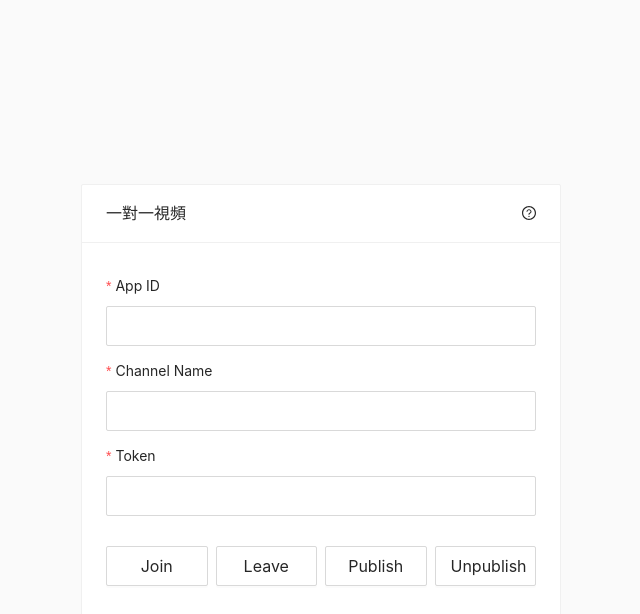
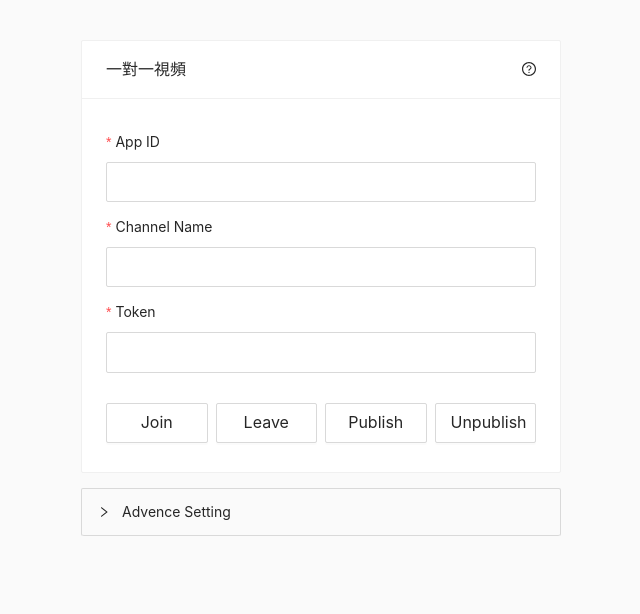
Before and after one commit to summerchen0101/Agora-Video-Call, a React app: page / in a window 1280 px wide. Shown: the top 614 px of the page, without its empty margins (319-959 px from the left). Built offline with nearby package versions, Linux system fonts and the light colour scheme.

Commit message:
advanceForm

```diff
--- a/package.json
+++ b/package.json
@@ -18,6 +18,8 @@
     "@types/numeral": "^0.0.28",
     "@types/react": "16.9.49",
     "@types/react-dom": "16.9.8",
+    "agora-rtc-sdk": "^3.2.3",
+    "agoran-awe": "^1.1.2",
     "antd": "^4.6.5",
     "axios": "^0.20.0",
     "bootstrap": "^4.5.3",
--- /dev/null
+++ b/src/components/AdvanceForm.tsx
@@ -0,0 +1,79 @@
+import React from 'react';
+import { Select, Form, Input, Radio, Row, Col } from 'antd';
+import { QuestionCircleOutlined } from '@ant-design/icons';
+import { useDispatch } from 'react-redux';
+import {
+  setUid,
+  setCamara,
+  setMicrophone,
+  setResolution,
+  setMode,
+  setCodec,
+} from '@/store/reducer';
+import AgoraRTC from '@/utils/AgoraEnhancer';
+import FormWrapper from './FormWrapper';
+
+const { Option } = Select;
+
+const App: React.FC = () => {
+  const dispatch = useDispatch();
+  const handleChange = () => {
+    /**/
+  };
+  const modeOptions = ['live', 'rtc'];
+  const codecOptions = ['h264', 'vp8'];
+  return (
+    <FormWrapper
+      name="advance"
+      initialValues={{ remember: true }}
+      size="large"
+      layout="vertical"
+    >
+      <Form.Item label="UID" name="uid">
+        <Input onBlur={(e) => dispatch(setUid(e.target.value))} />
+      </Form.Item>
+
+      <Form.Item label="Camara" name="camara">
+        <Select defaultValue="1" onChange={(value) => setCamara(value)}>
+          <Option value="1">default</Option>
+        </Select>
+      </Form.Item>
+      <Form.Item label="Microphone" name="microphone">
+        <Select defaultValue="1" onChange={(value) => setMicrophone(value)}>
+          <Option value="1">default</Option>
+        </Select>
+      </Form.Item>
+      <Form.Item label="Camara Resolution" name="resolution">
+        <Select defaultValue="1" onChange={(value) => setResolution(value)}>
+          <Option value="1">default</Option>
+        </Select>
+      </Form.Item>
+      <Form.Item label="Mode" name="mode">
+        <Radio.Group
+          defaultValue="live"
+          onChange={(e) => setMode(e.target.value)}
+        >
+          {modeOptions.map((value) => (
+            <Radio.Button key={value} value={value}>
+              {value}
+            </Radio.Button>
+          ))}
+        </Radio.Group>
+      </Form.Item>
+      <Form.Item label="Codec" name="codec">
+        <Radio.Group
+          defaultValue="h264"
+          onChange={(e) => setCodec(e.target.value)}
+        >
+          {codecOptions.map((value) => (
+            <Radio.Button key={value} value={value}>
+              {value}
+            </Radio.Button>
+          ))}
+        </Radio.Group>
+      </Form.Item>
+    </FormWrapper>
+  );
+};
+
+export default App;
--- a/src/components/App.tsx
+++ b/src/components/App.tsx
@@ -1,79 +1,31 @@
 import React from 'react';
-import { Card, Form, Input, Button, Row, Col } from 'antd';
+import { Card, Collapse } from 'antd';
 import { QuestionCircleOutlined } from '@ant-design/icons';
+import BasicFrom from './BasicForm';
+import AdvanceForm from './AdvanceForm';
 import styled from 'styled-components';
-import { useDispatch } from 'react-redux';
-import { setAppID, setChannel, setToken } from '@/store/reducer';
 
-const FormWrapper = styled(Form)`
-  .ant-form-item {
-    margin-bottom: 5px;
-    .ant-form-item-label {
-      padding-bottom: 0;
-    }
-    &.form-footer {
-      margin-top: 30px;
-    }
-  }
+const { Panel } = Collapse;
+
+const CardWrapper = styled(Card)`
+  width: 480px;
+  background-color: #fff;
+  margin-top: 40px;
+  margin-bottom: 15px;
 `;
 
 const App: React.FC = () => {
-  const dispatch = useDispatch();
   return (
-    <Card
-      title="一對一視頻"
-      extra={<QuestionCircleOutlined />}
-      style={{ width: 480, backgroundColor: '#fff' }}
-    >
-      <FormWrapper
-        name="basic"
-        initialValues={{ remember: true }}
-        size="large"
-        layout="vertical"
-        // onFinish={onFinish}
-        // onFinishFailed={onFinishFailed}
-      >
-        <Form.Item
-          label="App ID"
-          name="app-id"
-          rules={[{ required: true, message: 'Please input App ID!' }]}
-        >
-          <Input onBlur={(e) => dispatch(setAppID(e.target.value))} />
-        </Form.Item>
-
-        <Form.Item
-          label="Channel Name"
-          name="cannel"
-          rules={[{ required: true, message: 'Please input Cannel Name!' }]}
-        >
-          <Input onBlur={(e) => dispatch(setChannel(e.target.value))} />
-        </Form.Item>
-        <Form.Item
-          label="Token"
-          name="token"
-          rules={[{ required: true, message: 'Please input the Token!' }]}
-        >
-          <Input onBlur={(e) => dispatch(setToken(e.target.value))} />
-        </Form.Item>
-
-        <Form.Item className="form-footer">
-          <Row gutter={8}>
-            <Col span={6}>
-              <Button block>Join</Button>
-            </Col>
-            <Col span={6}>
-              <Button block>Leave</Button>
-            </Col>
-            <Col span={6}>
-              <Button block>Publish</Button>
-            </Col>
-            <Col span={6}>
-              <Button block>Unpublish</Button>
-            </Col>
-          </Row>
-        </Form.Item>
-      </FormWrapper>
-    </Card>
+    <>
+      <CardWrapper title="一對一視頻" extra={<QuestionCircleOutlined />}>
+        <BasicFrom />
+      </CardWrapper>
+      <Collapse>
+        <Panel header="Advence Setting" key="1">
+          <AdvanceForm />
+        </Panel>
+      </Collapse>
+    </>
   );
 };
 
--- /dev/null
+++ b/src/components/BasicForm.tsx
@@ -0,0 +1,69 @@
+import React from 'react';
+import { Card, Form, Input, Button, Row, Col } from 'antd';
+import { QuestionCircleOutlined } from '@ant-design/icons';
+import styled from 'styled-components';
+import { useDispatch } from 'react-redux';
+import { setAppID, setChannel, setToken } from '@/store/reducer';
+import AgoraRTC from '@/utils/AgoraEnhancer';
+import FormWrapper from './FormWrapper';
+
+const App: React.FC = () => {
+  const dispatch = useDispatch();
+  const onJoin = () => {
+    /**/
+  };
+  return (
+    <FormWrapper
+      name="basic"
+      initialValues={{ remember: true }}
+      size="large"
+      layout="vertical"
+      // onFinish={onFinish}
+      // onFinishFailed={onFinishFailed}
+    >
+      <Form.Item
+        label="App ID"
+        name="app-id"
+        rules={[{ required: true, message: 'Please input App ID!' }]}
+      >
+        <Input onBlur={(e) => dispatch(setAppID(e.target.value))} />
+      </Form.Item>
+
+      <Form.Item
+        label="Channel Name"
+        name="cannel"
+        rules={[{ required: true, message: 'Please input Cannel Name!' }]}
+      >
+        <Input onBlur={(e) => dispatch(setChannel(e.target.value))} />
+      </Form.Item>
+      <Form.Item
+        label="Token"
+        name="token"
+        rules={[{ required: true, message: 'Please input the Token!' }]}
+      >
+        <Input onBlur={(e) => dispatch(setToken(e.target.value))} />
+      </Form.Item>
+
+      <Form.Item className="form-footer">
+        <Row gutter={8}>
+          <Col span={6}>
+            <Button block onClick={onJoin}>
+              Join
+            </Button>
+          </Col>
+          <Col span={6}>
+            <Button block>Leave</Button>
+          </Col>
+          <Col span={6}>
+            <Button block>Publish</Button>
+          </Col>
+          <Col span={6}>
+            <Button block>Unpublish</Button>
+          </Col>
+        </Row>
+      </Form.Item>
+    </FormWrapper>
+  );
+};
+
+export default App;
--- /dev/null
+++ b/src/components/FormWrapper.tsx
@@ -0,0 +1,16 @@
+import styled from 'styled-components';
+import { Form } from 'antd';
+
+const FormWrapper = styled(Form)`
+  .ant-form-item {
+    margin-bottom: 5px;
+    .ant-form-item-label {
+      padding-bottom: 0;
+    }
+    &.form-footer {
+      margin-top: 30px;
+    }
+  }
+`;
+
+export default FormWrapper;
--- a/src/store/reducer.ts
+++ b/src/store/reducer.ts
@@ -1,15 +1,29 @@
 import { createSlice, PayloadAction } from '@reduxjs/toolkit';
 
+type ModeType = 'live' | 'rtc';
+type CodecType = 'h264' | 'vp8';
 interface IState {
   appId: string;
   cannel: string;
   token: string;
+  uid: string;
+  camara: string;
+  microphone: string;
+  resolution: string;
+  mode: ModeType;
+  codec: CodecType;
 }
 
 const initialState: IState = {
   appId: '',
   cannel: '',
   token: '',
+  uid: '',
+  camara: '',
+  microphone: '',
+  resolution: '',
+  mode: 'live',
+  codec: 'h264',
 };
 
 const module = createSlice({
@@ -25,9 +39,37 @@ const module = createSlice({
     setToken(state, action: PayloadAction<string>) {
       state.token = action.payload;
     },
+    setUid(state, action: PayloadAction<string>) {
+      state.uid = action.payload;
+    },
+    setCamara(state, action: PayloadAction<string>) {
+      state.camara = action.payload;
+    },
+    setMicrophone(state, action: PayloadAction<string>) {
+      state.microphone = action.payload;
+    },
+    setResolution(state, action: PayloadAction<string>) {
+      state.resolution = action.payload;
+    },
+    setMode(state, action: PayloadAction<ModeType>) {
+      state.mode = action.payload;
+    },
+    setCodec(state, action: PayloadAction<CodecType>) {
+      state.codec = action.payload;
+    },
   },
 });
 
-export const { setAppID, setChannel, setToken } = module.actions;
+export const {
+  setAppID,
+  setChannel,
+  setToken,
+  setUid,
+  setCamara,
+  setMicrophone,
+  setResolution,
+  setMode,
+  setCodec,
+} = module.actions;
 
 export default module.reducer;
--- /dev/null
+++ b/src/utils/AgoraEnhancer.ts
@@ -0,0 +1,5 @@
+import AgoraRTC from 'agora-rtc-sdk';
+import enhanceAgoraRTC from 'agoran-awe';
+// promisify class Client & Stream
+const enhancedAgoraRTC = enhanceAgoraRTC(AgoraRTC);
+export default enhancedAgoraRTC;
--- a/src/utils/global-style.ts
+++ b/src/utils/global-style.ts
@@ -4,7 +4,6 @@ export default createGlobalStyle`
   body, html {
     background-color: #fafafa;
     display: flex;
-    align-items: center;
     justify-content: center;
   }
 `;
```
Also changed, not shown: 1 other file (tests, documents, lock files or other folders).
